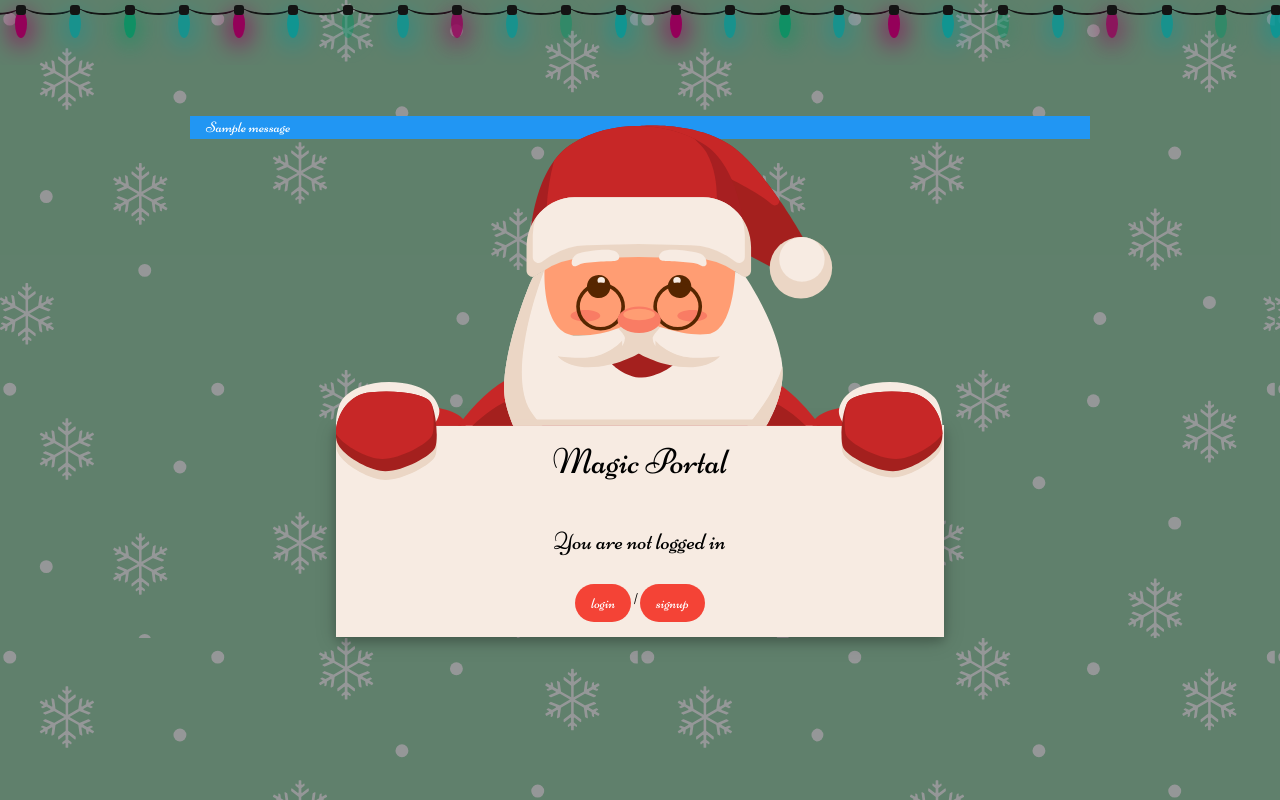
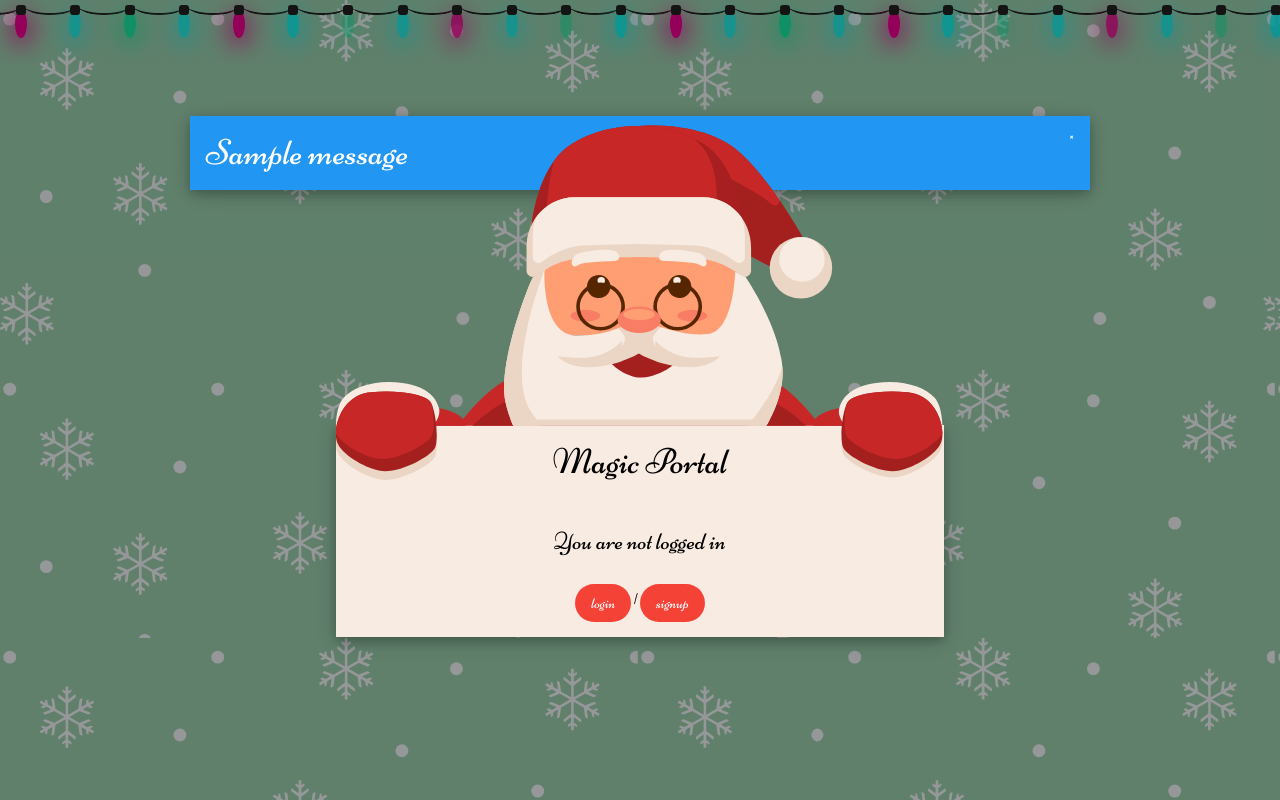
Before and after one commit to devanks/secretSantaSite, a Django app: page / in a window 1280 px wide. Run offline with Django 3.2, Linux system fonts and the light colour scheme; tables that the repository leaves empty hold one stand-in row (values such as "Sample post"); one stand-in notice (Sample message) is shown.

Commit message:
Update base.html
Better modal with button

```diff
--- a/templates/base.html
+++ b/templates/base.html
@@ -65,16 +65,18 @@
 	</div>
 
 	{% if messages %}
-		<div class="w3-modal" style="display:block;">
+		<div id="messagesModal" class="w3-modal" style="display:block;">
 		{% for message in messages %}
 		<div class="w3-modal-content">
 			{% if message.tags == "error" %}
-			<div class="w3-panel w3-red alert-{{ message.tags }}">
-				{{ message|safe }}
+			<div class="w3-panel w3-card-4 w3-red alert-{{ message.tags }}">
+				<span onclick="document.getElementById('messagesModal').style.display='none'" class="w3-button w3-display-topright">&times;</span>
+				<H1 style="font-family: 'Niconne', cursive;">{{ message|safe }}</H1>
 			</div>
 			{% else %}
-			<div class="w3-panel w3-blue alert-{{ message.tags }}">
-				{{ message|safe }}
+			<div class="w3-panel w3-card-4 w3-blue alert-{{ message.tags }}">
+				<span onclick="document.getElementById('messagesModal').style.display='none'" class="w3-button w3-display-topright">&times;</span>
+				<H1 style="font-family: 'Niconne', cursive;">{{ message|safe }}</H1>
 			</div>
 			{% endif %}
 		</div>
```
